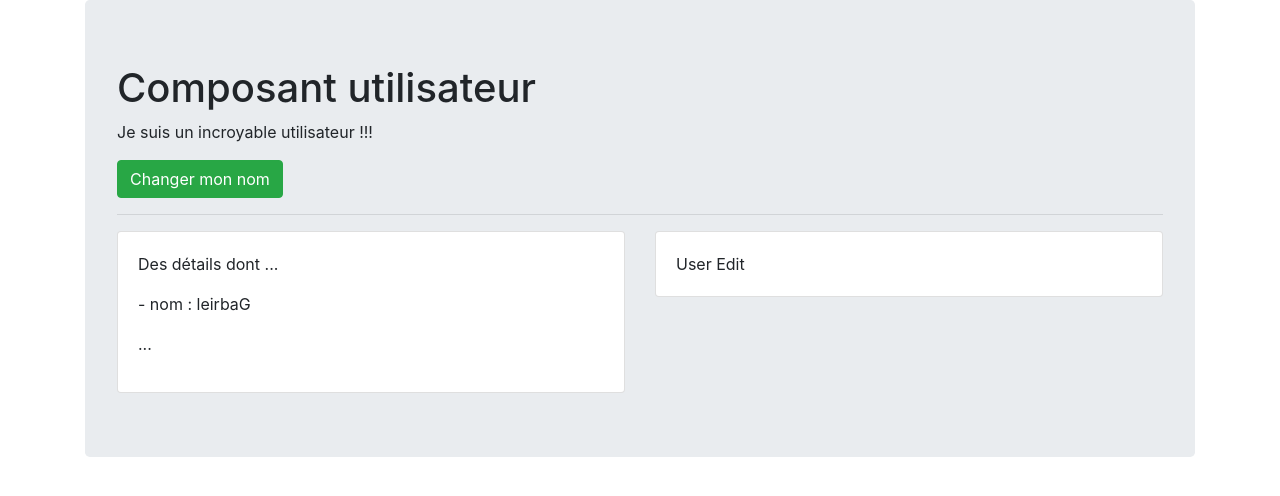
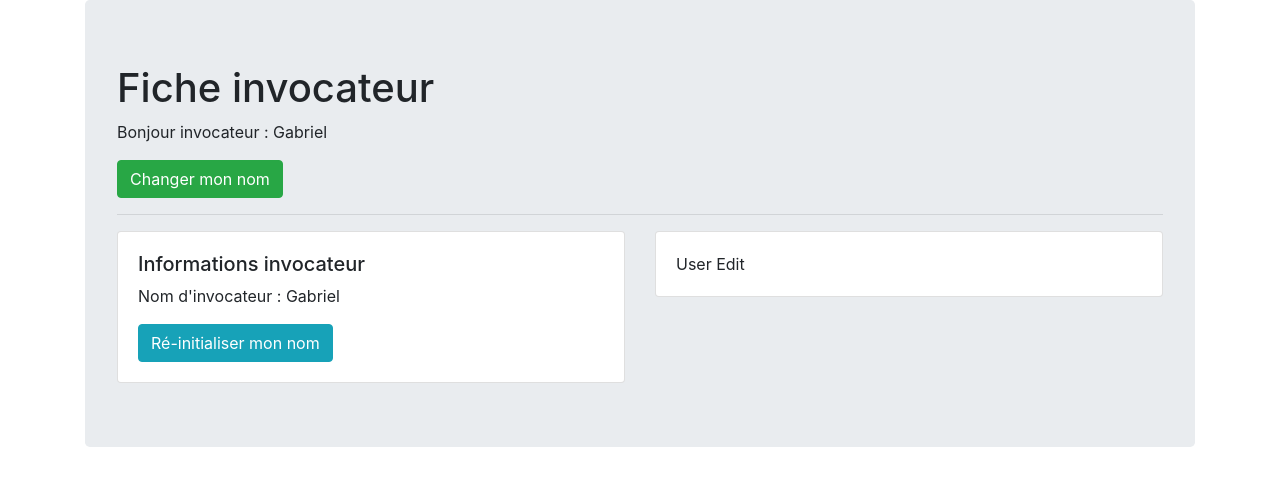
Before and after one commit to gabrielmustiere/vue-wonderful-quote, a Vue app: page / in a window 1280 px wide. Shown: the top 496 px of the page. Built offline with nearby package versions, Linux system fonts and the light colour scheme.

Commit message:
pass data children to parents with event

```diff
--- a/src/components/User.vue
+++ b/src/components/User.vue
@@ -1,12 +1,12 @@
 <template>
   <div class="jumbotron">
-    <h1>Composant utilisateur</h1>
-    <p>Je suis un incroyable utilisateur !!!</p>
+    <h1>Fiche invocateur</h1>
+    <p>Bonjour invocateur : {{ this.name }}</p>
     <button @click="changeName" class="btn btn-success">Changer mon nom</button>
     <hr>
     <div class="row">
       <div class="col">
-        <user-details :name="name"></user-details>
+        <user-details :name="name" @resetName="name = $event"></user-details>
       </div>
       <div class="col">
         <user-edit></user-edit>
--- a/src/components/UserDetails.vue
+++ b/src/components/UserDetails.vue
@@ -2,9 +2,11 @@
   <div>
     <div class="card">
       <div class="card-body">
-        <p>Des détails dont ...</p>
-        <p>- nom : {{ switchName }}</p>
-        <p>...</p>
+        <h5>Informations invocateur</h5>
+        <ul class="list-unstyled">
+          <li>Nom d'invocateur : {{ name }}</li>
+        </ul>
+        <button class="btn btn-info" @click="resetName()">Ré-initialiser mon nom</button>
       </div>
     </div>
   </div>
@@ -13,10 +15,16 @@
 <script>
 export default {
   name: 'UserDetails',
-  props: ['name'],
-  computed: {
-    switchName () {
-      return this.name.split('').reverse().join('')
+  props: {
+    name: {
+      type: String,
+      default: 'Gabriel'
+    }
+  },
+  methods: {
+    resetName () {
+      this.name = 'Gabriel'
+      this.$emit('resetName', this.name)
     }
   }
 }
```
